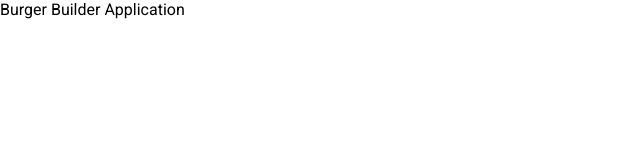
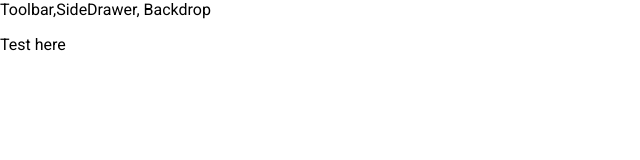
Before and after one commit to Mona95/React-BurgerBuilder, a React app: page / in a window 1280 px wide. Shown: the top 160 px of the page, without its empty margins (0-640 px from the left). Built offline with nearby package versions, Linux system fonts and the light colour scheme.

Commit message:
folder structure initialization,layout component added for the base layout of app

```diff
--- a/src/App.js
+++ b/src/App.js
@@ -1,7 +1,14 @@
 import React from "react";
+import Layout from "./components/Layout/Layout";
 
 function App() {
-  return <div>Burger Builder Application</div>;
+  return (
+    <div>
+      <Layout>
+        <p>Test here</p>
+      </Layout>
+    </div>
+  );
 }
 
 export default App;
--- /dev/null
+++ b/src/components/Layout/Layout.js
@@ -0,0 +1,11 @@
+import React from "react";
+import Aux from "../../hoc/Aux";
+
+const Layout = (props) => (
+  <Aux>
+    <div>Toolbar,SideDrawer, Backdrop</div>
+    <main>{props.children}</main>
+  </Aux>
+);
+
+export default Layout;
--- /dev/null
+++ b/src/hoc/Aux.js
@@ -0,0 +1,3 @@
+const aux = (props) => props.children;
+
+export default aux;
```
